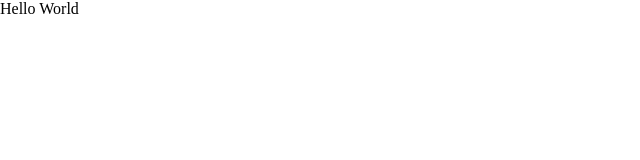
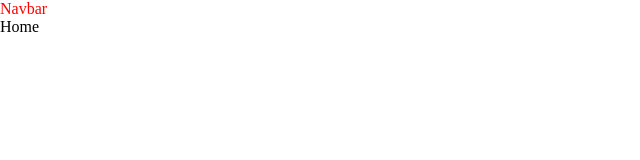
Before and after one commit to szuluaga-beep/trello-clone-prep, a React (Create React App) app: page / in a window 1280 px wide. Shown: the top 160 px of the page, without its empty margins (0-640 px from the left). Built offline with nearby package versions, Linux system fonts and the light colour scheme.

Commit message:
Agregando los componentes en el App.js

```diff
--- a/src/App.js
+++ b/src/App.js
@@ -1,10 +1,12 @@
 import React from 'react'
-
+import Navbar from './components/Navbar/Navbar'
+import Home from './components/Home/Home'
 
 const App = () => {
   return (
     <div>
-      <p>Hello World</p>
+      <Navbar/>
+      <Home/>
     </div>
   )
 }
```
